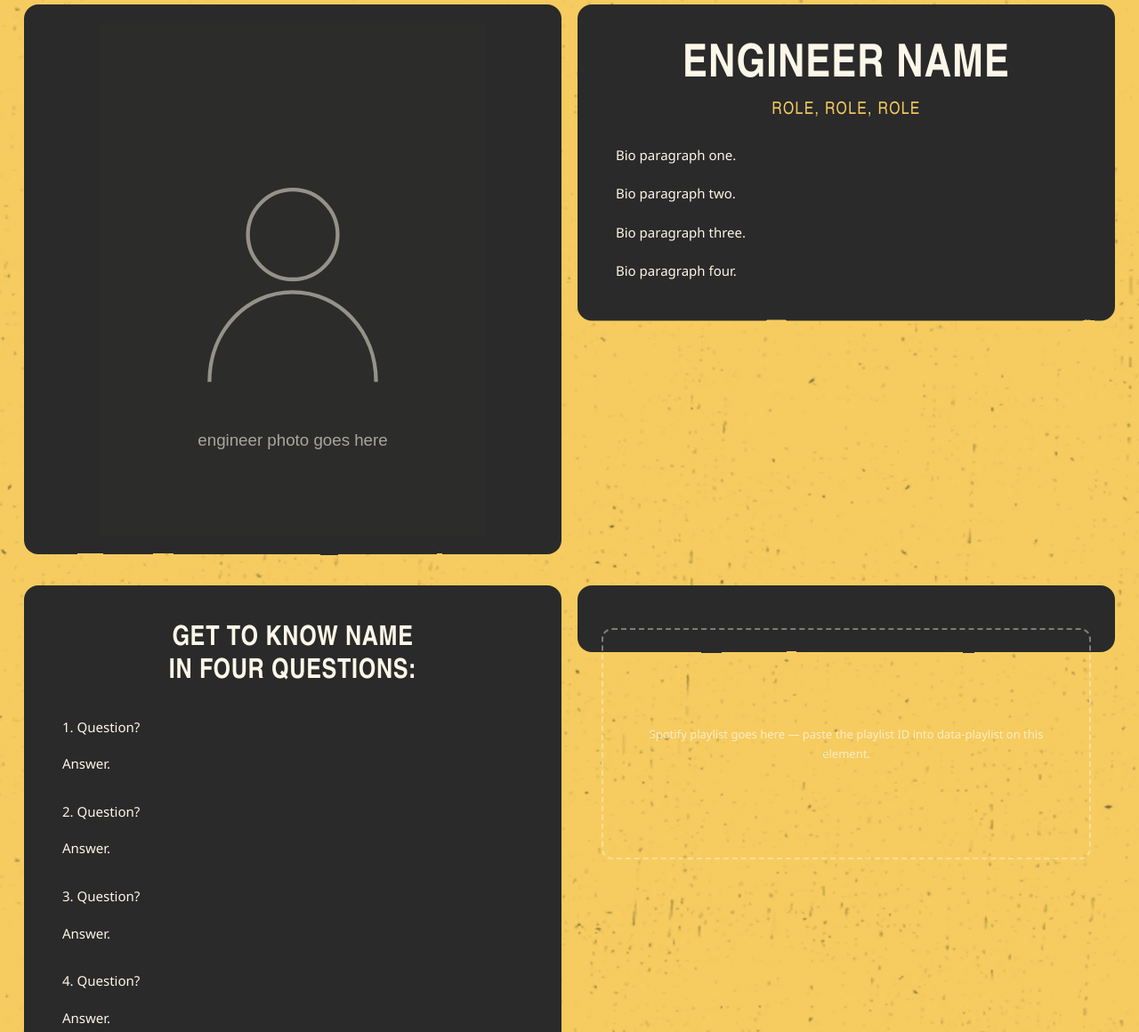
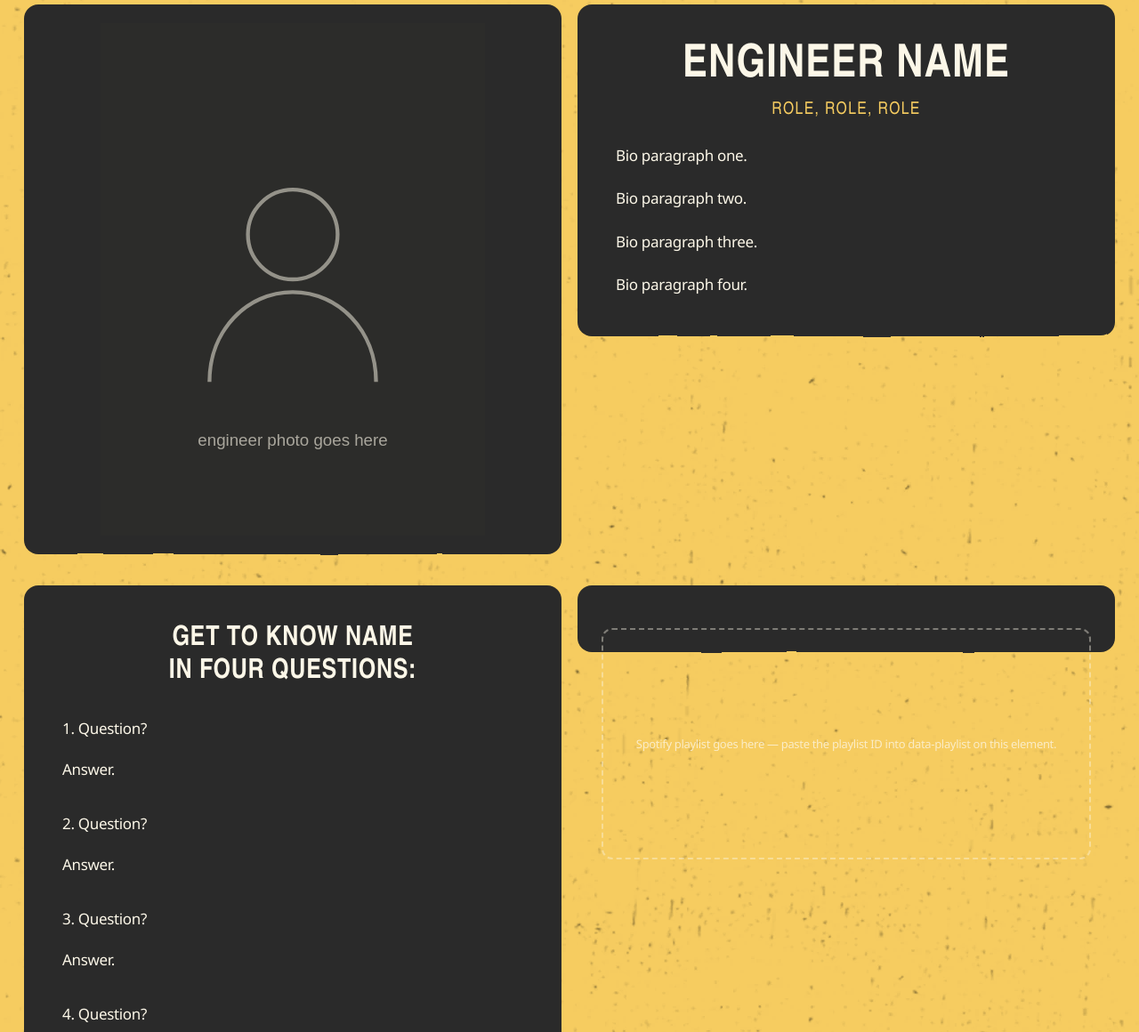
Before and after one commit to carlbahner-web/pinball, a plain HTML site: page site/_template.html in a window 1280 px wide. Shown: the part 170-1330 px from the top of the page at 89% size. Drawn offline with Linux system fonts and the light colour scheme; a web font is replaced by a local one.

Commit message:
Body copy to 17px, tracked in rather than out
TAY Wingman's x-height is 0.47 of its font size against system-ui's 0.56,
so it renders about 20% smaller than the number suggests: 15px read like
13px system text, and a sub-420px rule dropped it to 14px, which read like
12px. That rule is gone -- it was solving a line-length problem that
--measure now owns properly.

The face also sets loose by design, its zero 0.78em against a typical
0.5em, so body copy is pulled IN at -0.02em rather than tracked out.
Tested to -0.03em, where letters start to crowd.

Note the bible has no letter-spacing rule; the only published value
anywhere is .06em on the uppercase button labels in boil.html. The
uppercase runs here already sit at .05-.07em, so they stay as they are --
this change is body copy only.

Desktop body moves 15px -> 17px with the same token, landing at 55
characters a line. One value if it should go back.

Co-Authored-By: Claude Opus 5 <noreply@anthropic.com>
Claude-Session: https://claude.ai/code/session_01SdtJabqVDudFuFoWd9Pztb

```diff
--- a/site/engineer.css
+++ b/site/engineer.css
@@ -34,7 +34,14 @@
                   "Avenir Next", "Segoe UI", system-ui, sans-serif;
 
   --display-track: 0.02em;   /* letter-spacing on headings */
-  --body-track:    0;         /* TAY Wingman is already wide — no extra */
+  /* TAY Wingman sets loose by design — its zero is 0.78em against a typical
+     0.5em — so body copy is pulled IN rather than tracked out. -0.03em starts
+     to crowd; -0.02 tightens visibly with no collisions. */
+  --body-track:    -0.02em;
+  /* 17px, not 15. This face's x-height is 0.47 of its size against system-ui's
+     0.56, so it renders about 20% smaller than the number suggests: 15px reads
+     like 13px system text, and the old sub-420px 14px override read like 12px. */
+  --body-size:     17px;
 
   /* ---- Layout ---- */
   --page-max:   1280px;   /* max content width */
@@ -340,8 +347,8 @@ svg.sl-boil rect.face {
 .bio-body p {
   margin: 0 0 1.15em;
   max-width: var(--measure);
-  font-size: 15px;
-  line-height: 1.75;
+  font-size: var(--body-size);
+  line-height: 1.7;
 }
 
 .bio-body p:last-child { margin-bottom: 0; }
@@ -385,7 +392,7 @@ svg.sl-boil rect.face {
 
 .qa dt {
   max-width: var(--measure);
-  font-size: 15px;
+  font-size: var(--body-size);
   line-height: 1.6;
   margin-bottom: 1.1em;
 }
@@ -393,8 +400,8 @@ svg.sl-boil rect.face {
 .qa dd {
   margin: 0 0 1.9em;
   max-width: var(--measure);
-  font-size: 15px;
-  line-height: 1.75;
+  font-size: var(--body-size);
+  line-height: 1.7;
 }
 
 .qa dd:last-child { margin-bottom: 0; }
@@ -656,7 +663,6 @@ svg.sl-boil rect.face {
 
 @media (max-width: 420px) {
   .name-block h1 { font-size: 32px; }
-  .bio-body p, .qa dt, .qa dd { font-size: 14px; }
 }
 
 /* Respect reduced motion / reduced transparency users */
```
